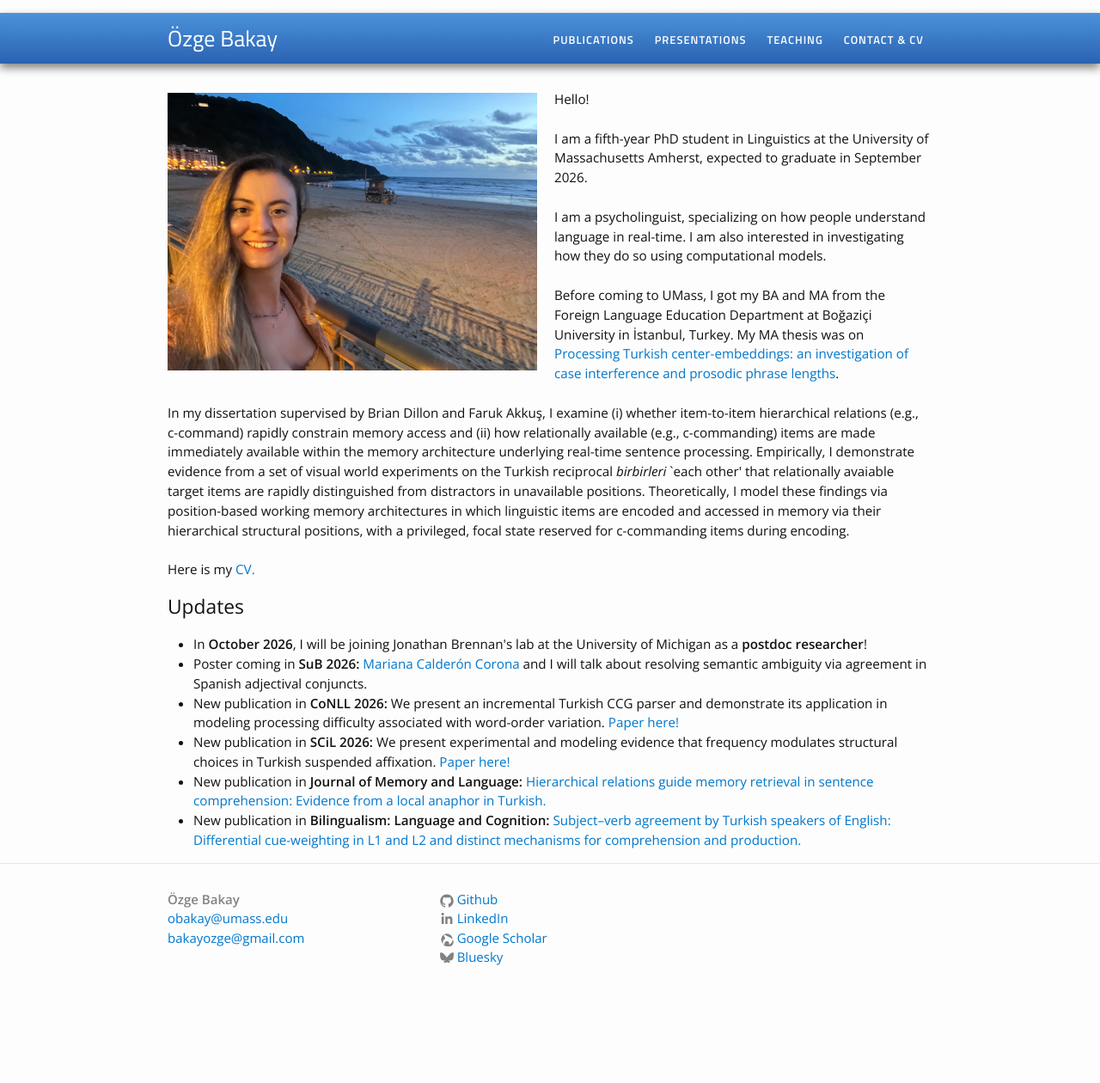
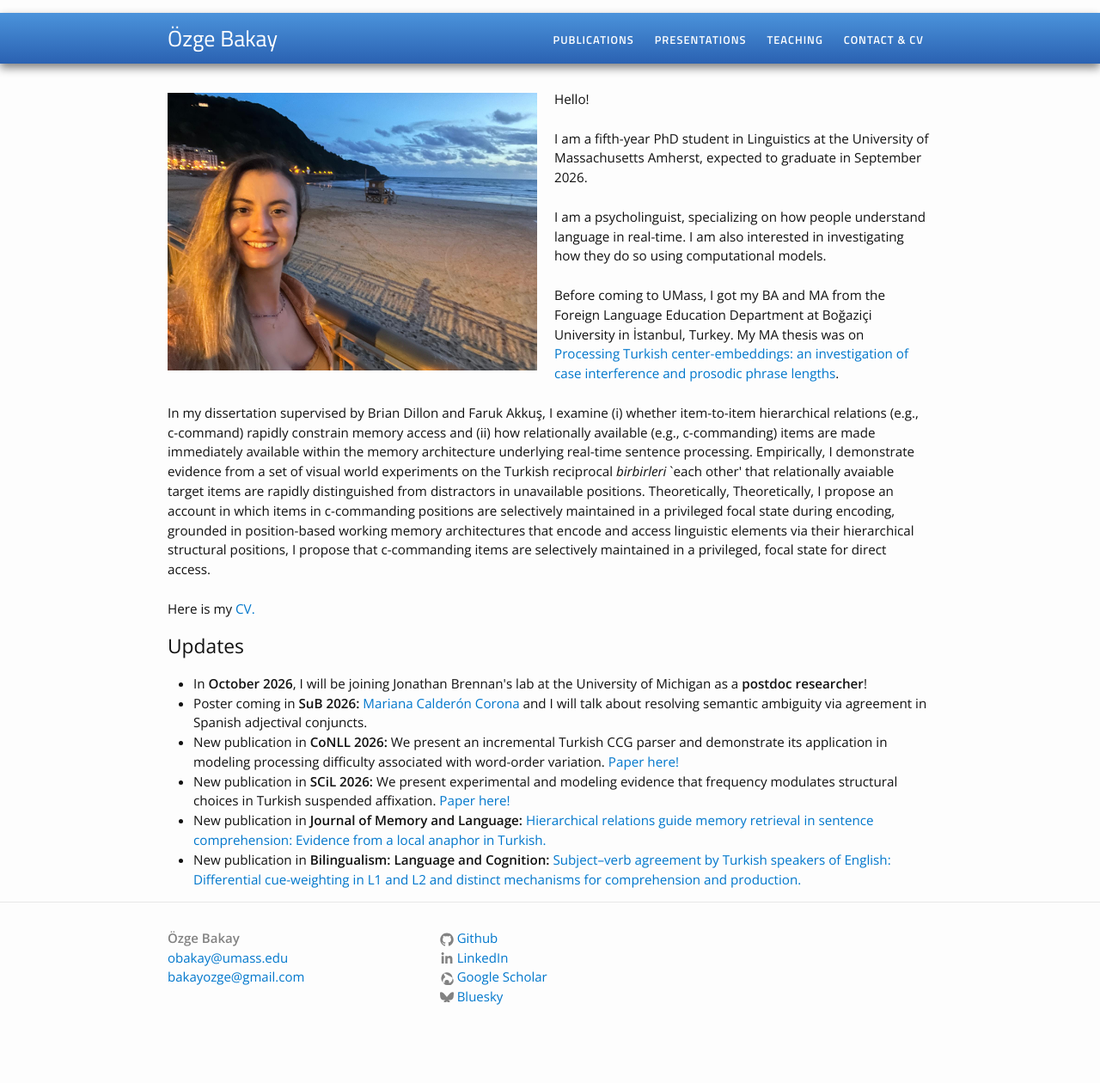
Before and after one commit to ozgebakay/ozgebakay.github.io, a Jekyll site: the page built from index.html, in a window 1280 px wide. Shown: the whole page at 86% size. Built offline with Jekyll 4.4.1, drawn with Linux system fonts in a browser that asks for light colours; before the commit the page ends 1215 px from its top, so only the background shows below that.

Commit message:
Update index.html

```diff
--- a/index.html
+++ b/index.html
@@ -14,7 +14,7 @@
 
 Before coming to UMass, I got my BA and MA from the Foreign Language Education Department at Boğaziçi University in İstanbul, Turkey. My MA thesis was on <a href="https://drive.google.com/file/d/14g6h468X45LS5cQqZ8u38hscxFIGchVK/view" target="_blank">Processing Turkish center-embeddings: an investigation of case interference and prosodic phrase lengths</a>.<br><br>
 
-In my dissertation supervised by Brian Dillon and Faruk Akkuş, I examine (i) whether item-to-item hierarchical relations (e.g., c-command) rapidly constrain memory access and (ii) how relationally available (e.g., c-commanding) items are made immediately available within the memory architecture underlying real-time sentence processing. Empirically, I demonstrate evidence from a set of visual world experiments on the Turkish reciprocal <i>birbirleri</i> `each other' that relationally avaiable target items are rapidly distinguished from distractors in unavailable positions. Theoretically, I model these findings via position-based working memory architectures in which linguistic items are encoded and accessed in memory via their hierarchical structural positions, with a privileged, focal state reserved for c-commanding items during encoding. <br><br>
+In my dissertation supervised by Brian Dillon and Faruk Akkuş, I examine (i) whether item-to-item hierarchical relations (e.g., c-command) rapidly constrain memory access and (ii) how relationally available (e.g., c-commanding) items are made immediately available within the memory architecture underlying real-time sentence processing. Empirically, I demonstrate evidence from a set of visual world experiments on the Turkish reciprocal <i>birbirleri</i> `each other' that relationally avaiable target items are rapidly distinguished from distractors in unavailable positions. Theoretically, Theoretically, I propose an account in which items in c-commanding positions are selectively maintained in a privileged focal state during encoding, grounded in position-based working memory architectures that encode and access linguistic elements via their hierarchical structural positions, I propose that c-commanding items are selectively maintained in a privileged, focal state for direct access. <br><br>
 
 Here is my <a href="/OzgeBakay_CV.pdf">CV.</a></p>
 
```
